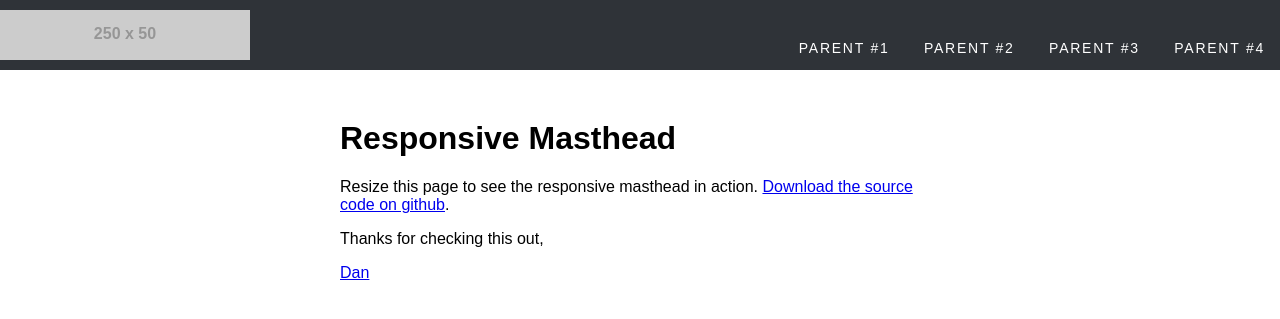
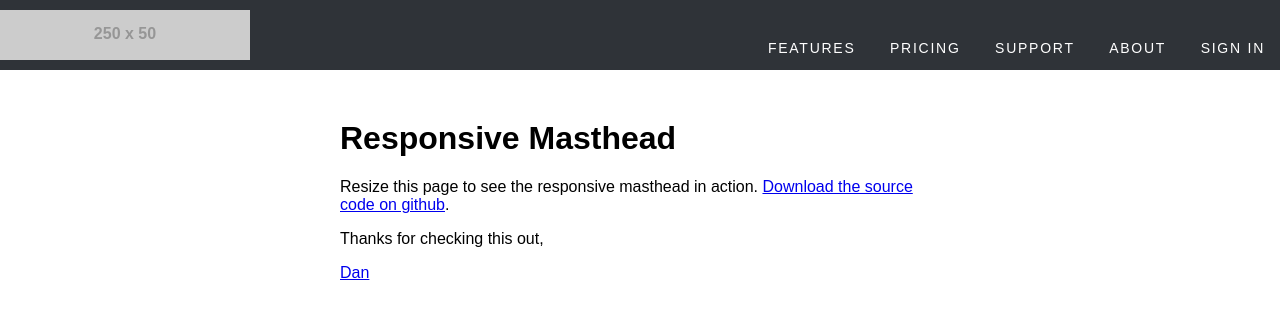
Before and after one commit to floatingboxes/responsive-masthead, a Jekyll site: the page built from index.md, in a window 1280 px wide. Shown: the top 319 px of the page. Built offline with Jekyll 4.4.1, drawn with Linux system fonts in a browser that asks for light colours; nearby versions of some CDN libraries.

Commit message:
temporary update to get single level drop down working

```diff
--- /dev/null
+++ b/_includes/masthead-haiku.html
@@ -0,0 +1,55 @@
+<header class="masthead">
+  <div id="logo" class="masthead__logo">
+  	<a href="/"><img src="http://placehold.it/250x50&text=Your+Logo+Here" /></a>
+  </div>
+<!--Pattern HTML-->
+  <div id="masthead__navigation" class="masthead__navigation">
+    <!--Begin Pattern HTML-->
+		<a href="#menu" class="menu__link">Menu</a>
+
+		<nav id="menu" class="menu" role="navigation">
+			<ul class="level-1">
+				<li class="has-subnav"><a href="/features/">Features</a>
+					<ul class="level-2">
+						<li><a href="/features/content-creation-and-sharing">Content Creation and Sharing</a></li>
+						<li><a href="/features/assignments-feedback-and-grades">Assignments, Feedback, and Grades</a></li>
+						<li><a href="/features/school-and-district-administration">School &amp; District Administration</a></li>
+						<li><a href="/features/">Feature Comparison</a></li>
+						<li class="menu__item--label">Key Features</li>
+						<li><a href="/features/mobile-apps">Beautiful Mobile Apps</a></li>
+						<li><a href="/features/standards-based-learning-management-system">Standards-Based LMS</a></li>
+					</ul>
+				</li>
+				<li class="has-subnav"><a href="/pricing/">Pricing</a>
+					<ul class="level-2">
+						<li><a href="/pricing/">Pricing Overview</a></li>
+						<li><a href="/signup/">Request a Pilot</a></li>
+					</ul>
+				</li>
+				<li class="has-subnav"><a href="/support/">Support</a>
+					<ul class="level-2">
+						<li><a href="/support/">Support Home</a></li>
+						<li><a href="https://support.haikulearning.com">Helpdesk &amp; Knowledgebase</a></li>
+						<li><a href="/support/screencasts">Screencasts &amp; Video Tutorials</a></li>
+						<li><a href="http://resources.haikulearning.com/haikulearning/usinghaikulms/cms_page/view">Student Orientation</a></li>
+						<li><a href="/support/sample-classes">Sample Classes</a></li>
+						<li><a href="https://groups.google.com/forum/?fromgroups#!forum/haiku-lms">Haiku Users Group</a></li>
+						<li><a href="/support/version-history">Development Roadmap</a></li>
+						<li><a href="http://feedback.haikulearning.com/forums/72-haiku-lms">User Suggestions &amp; Feedback</a></li>
+						<li><a href="/support/api">API</a></li>
+					</ul>
+				</li>
+				<li class="has-subnav"><a href="/about/">About</a>
+					<ul class="level-2">
+						<li><a href="/about/">Who We Are</a></li>
+						<li><a href="/blog/">Blog</a></li>
+						<li><a href="/about/jobs">Jobs</a></li>
+						<li><a href="/about/partners">Partners</a></li>
+						<li><a href="/contact/">Contact Us</a></li>
+					</ul>
+				</li>
+				<li class="sign-in"><a href="/signin/">Sign In</a></li>
+			</ul>
+		</nav>
+	</div>
+</header>
--- a/_layouts/default.html
+++ b/_layouts/default.html
@@ -13,7 +13,7 @@
     </head>
     <body>
 
-        {% include masthead.html %}
+        {% include masthead-haiku.html %}
 
         <div class="container">
             {{ content }}
--- a/css/masthead/_masthead.scss
+++ b/css/masthead/_masthead.scss
@@ -242,10 +242,10 @@ $masthead-menu-link-hover-color:$black-4;
 
 		// Links that have a child dropdown going off the screen
 		.edge {
-			border:1px solid red;
 
 			> ul {
-				//left:em(-10,16);
+				left:auto !important;
+				right:0 !important;
 			}
 		}
 
--- a/css/styles.css
+++ b/css/styles.css
@@ -126,8 +126,9 @@
       width: 12.5em; }
       .menu > ul ul li {
         position: relative; }
-    .menu .edge {
-      border: 1px solid red; }
+    .menu .edge > ul {
+      left: auto !important;
+      right: 0 !important; }
     .menu > ul ul.level-2 {
       z-index: 9998;
       top: 2.75em;
```
